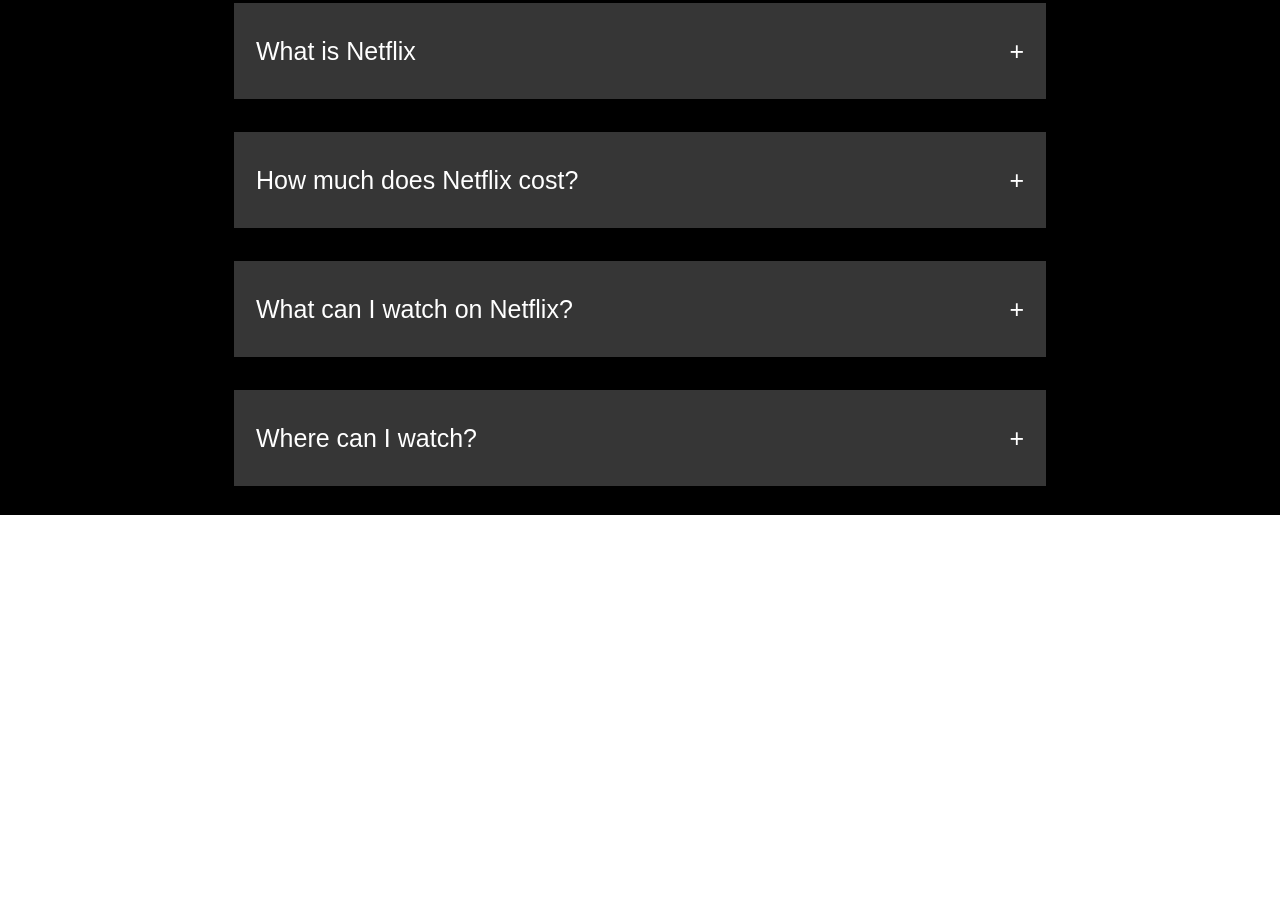
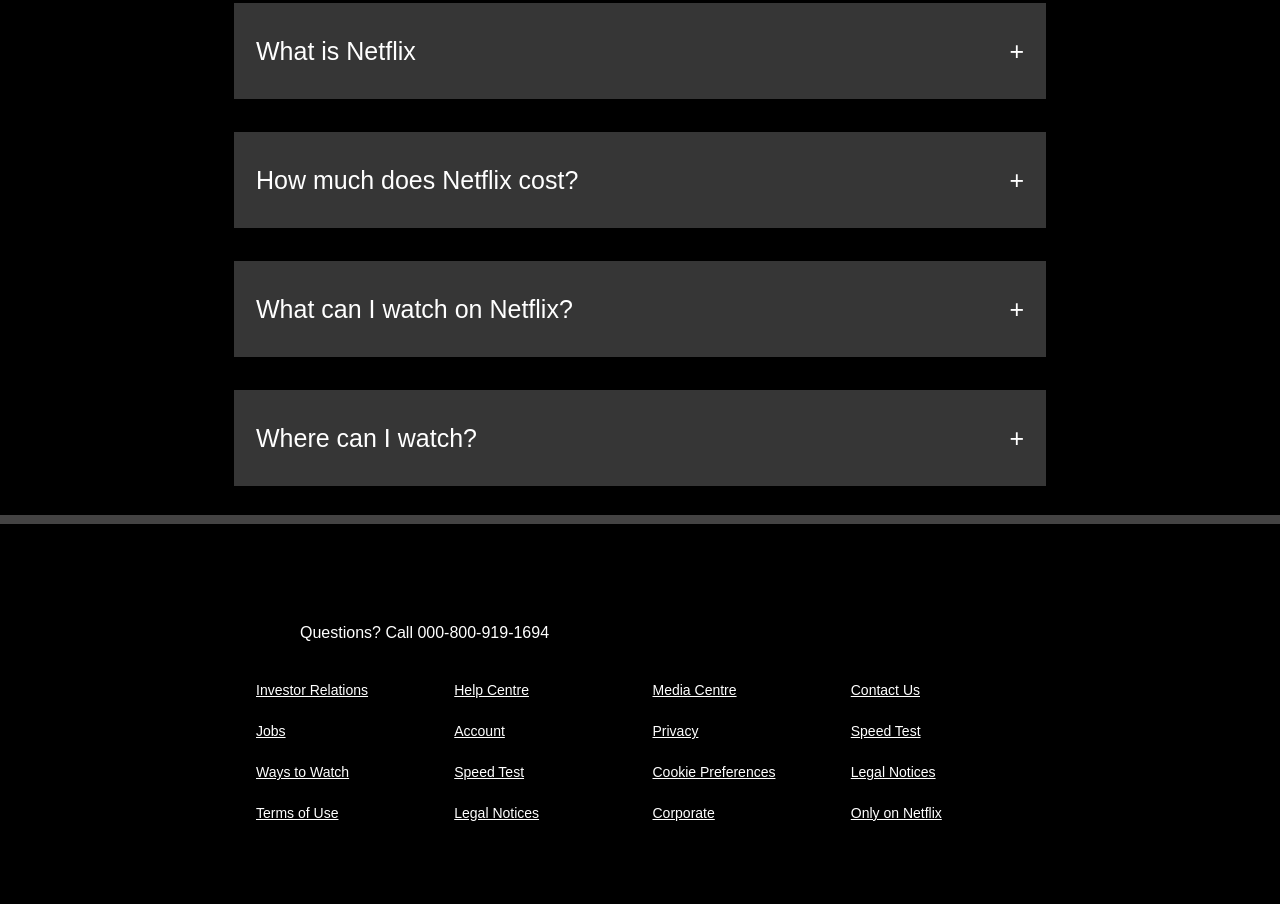
Before and after one commit to ankita-pandey12/netflix-clone, a plain HTML site: page index.html in a window 1280 px wide. Shown: the part 2624-3528 px from the top of the page. Before the commit the page ends 3139 px from the top, so only its background shows below. Drawn offline with Linux system fonts and the light colour scheme.

Commit message:
Added footer section

```diff
--- a/index.html
+++ b/index.html
@@ -92,11 +92,12 @@
         <h2 style="font-size: 30px; font-weight: normal; padding-top: 9px">
           Send children on adventures with their favourite characters in a space
           made just for them—free with your membership.
-        </h2></span>
+        </h2></span
+      >
     </div>
 
     <div class="faq">
-      <h1 >Frequently Asked Questions</h1>
+      <h1>Frequently Asked Questions</h1>
       <div class="question">
         <div class="q1">
           <span>What is Netflix</span>
@@ -117,6 +118,28 @@
       </div>
     </div>
 
-
+    <div class="contact">
+      <span style="align-self: flex-start">
+        Questions? Call 000-800-919-1694</span
+      >
+      <div class="links">
+        <a href="#">Investor Relations</a>
+        <a href="#">Help Centre</a>
+        <a href="#">Media Centre</a>
+        <a href="#">Contact Us</a>
+        <a href="#">Jobs</a>
+        <a href="#">Account</a>
+        <a href="#">Privacy</a>
+        <a href="#">Speed Test</a>
+        <a href="#">Ways to Watch</a>
+        <a href="#">Speed Test</a>
+        <a href="#">Cookie Preferences</a>
+        <a href="#">Legal Notices</a>
+        <a href="#">Terms of Use</a>
+        <a href="#">Legal Notices</a>
+        <a href="#">Corporate</a>
+        <a href="#">Only on Netflix</a> <!--/*The attribute href="#" in an HTML <a> tag creates a hyperlink that doesn't point to a specific URL. Instead, it refers to the current page or a placeholder*/-->
+      </div>
+    </div>
   </body>
 </html>
--- a/style.css
+++ b/style.css
@@ -222,9 +222,28 @@
 .contact{
         border-top: 9px solid rgb(68, 67, 67);
         background-color: black;
-        height: 350px;
+        height: 180px;
         display: flex;
         flex-direction: column;
         align-items: center;
         color: white;
+        padding: 100px;
+        padding-left: 300px;
+        padding-right: 300px;
 }
+
+.links{
+    width: 60vw;
+    height: 40vh;
+    display: grid;
+    grid-template-columns: 1fr 1fr 1fr 1fr;
+    padding:40px;
+    gap: 25px;
+}
+
+.links a{
+    text-decoration: underline;
+    color: white;
+    font-size: 14px;
+
+}
```
